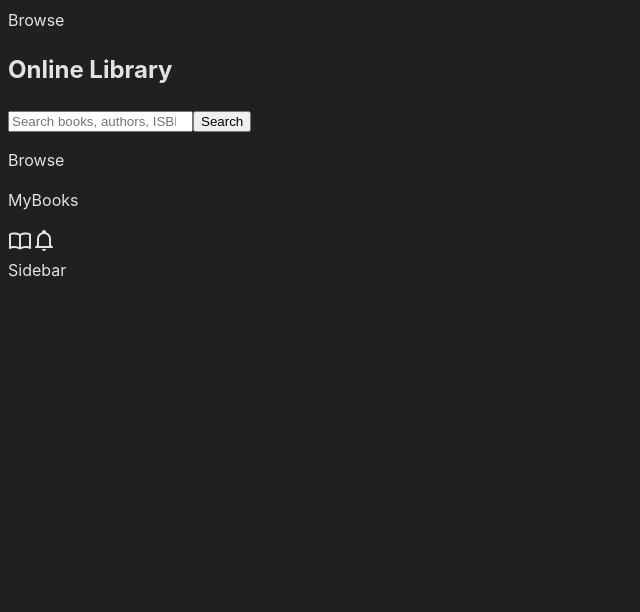
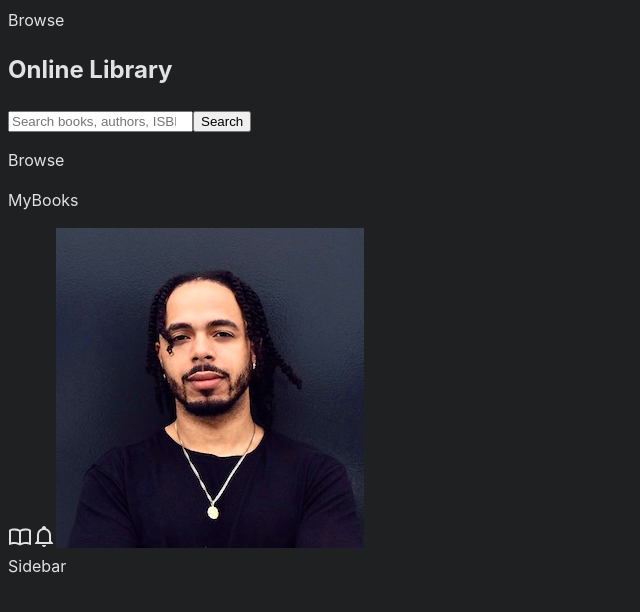
Before and after one commit to joshuanelsondev/odin-library, a React (Vite) app: page / in a window 1280 px wide. Shown: the top 612 px of the page, without its empty margins (0-640 px from the left). Built offline with nearby package versions, Linux system fonts and the light colour scheme.

Commit message:
chore: update profile-icon and update Header.tsx

```diff
--- a/src/components/header/Header.tsx
+++ b/src/components/header/Header.tsx
@@ -1,6 +1,6 @@
 import Icon from '@mdi/react';
 import { mdiBookOpenBlankVariantOutline, mdiBellOutline } from '@mdi/js';
-
+import profileIcon from '../../assets/profile-icon.jpeg'
 import './Header.scss'
 
 export default function Header () {
@@ -16,6 +16,7 @@ export default function Header () {
       <p>MyBooks</p>
       <Icon path={mdiBookOpenBlankVariantOutline} size={1} />
       <Icon path={mdiBellOutline} size={1} />
+      <img src={profileIcon} alt="profile icon" />
     </div>
   )
 }
```
Also changed, not shown: src/App.tsx (+3 -4 lines), src/assets/profile-icon.jpeg.
